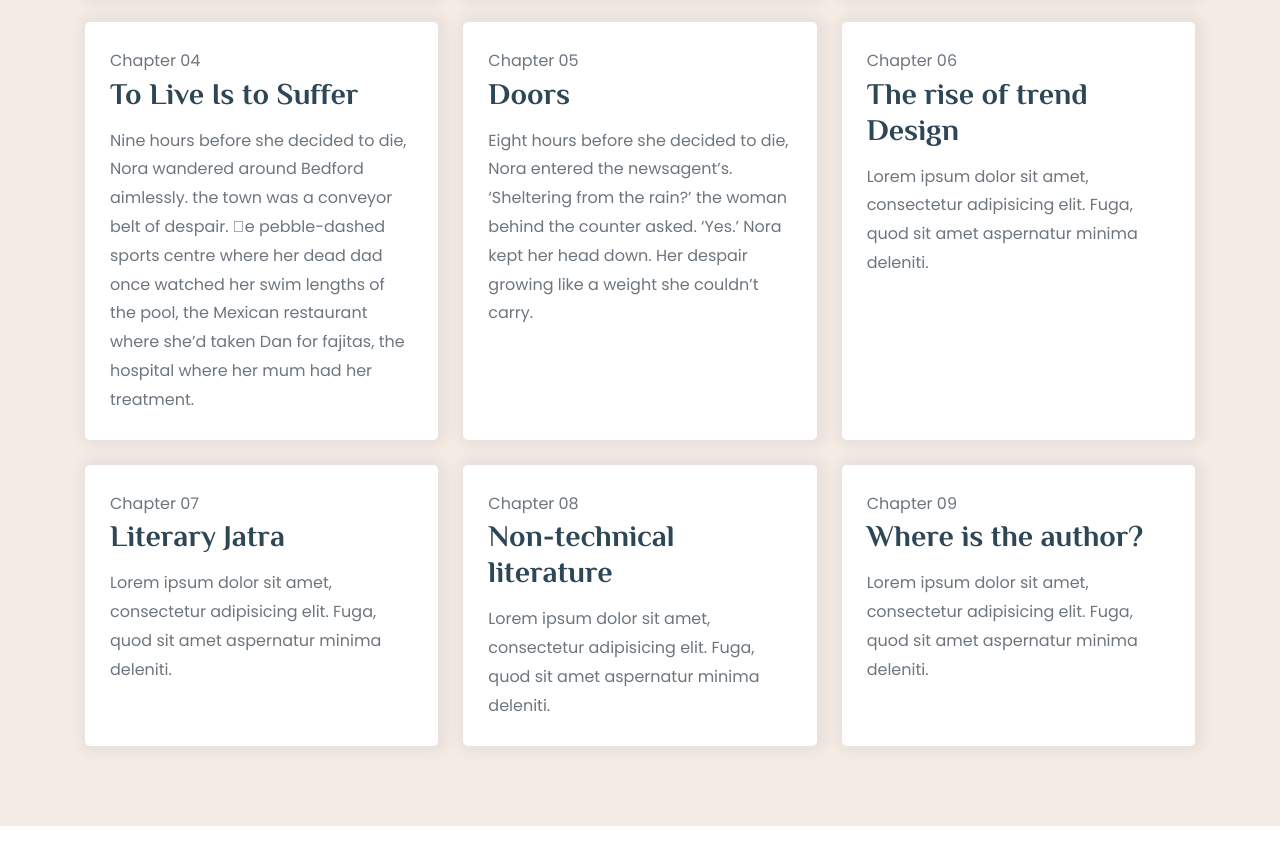
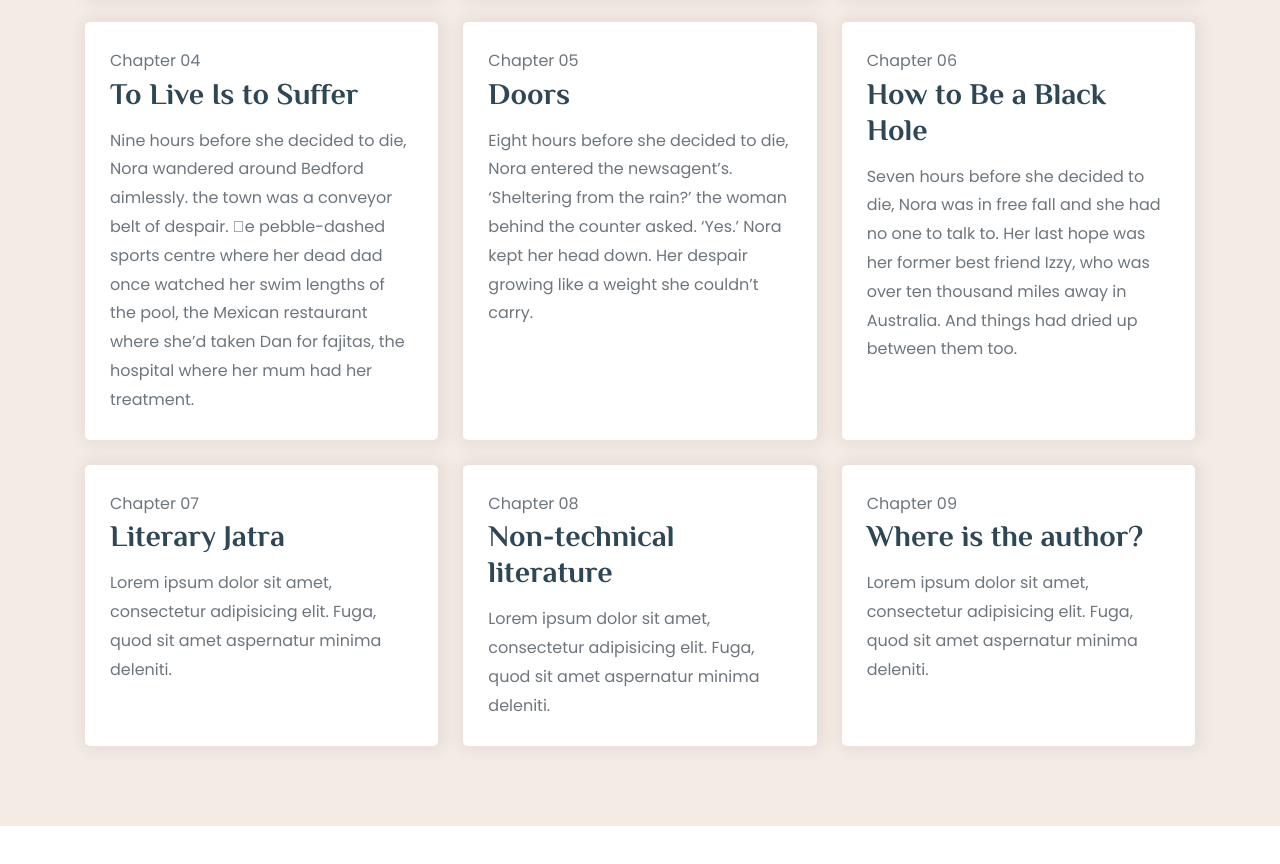
Before and after one commit to ArchitaSethi24/Ebook-store, a plain HTML site: page index.html in a window 1280 px wide. Shown: the part 2791-3655 px from the top of the page. Drawn offline with nearby package versions, Linux system fonts and the light colour scheme.

Commit message:
updated chapter six

```diff
--- a/index.html
+++ b/index.html
@@ -399,11 +399,13 @@ couldn’t carry.
 
                 <p class="card-subtitle">Chapter 06</p>
 
-                <h3 class="h3 card-title">The rise of trend Design</h3>
+                <h3 class="h3 card-title">How to Be a Black Hole</h3>
 
                 <p class="card-text">
-                  Lorem ipsum dolor sit amet, consectetur adipisicing elit. Fuga, quod sit amet aspernatur minima
-                  deleniti.
+                  Seven hours before she decided to die, Nora was in free fall and she had no
+one to talk to.
+Her last hope was her former best friend Izzy, who was over ten thousand
+miles away in Australia. And things had dried up between them too.
                 </p>
 
               </div>
```
Also changed, not shown: 1 other file.
